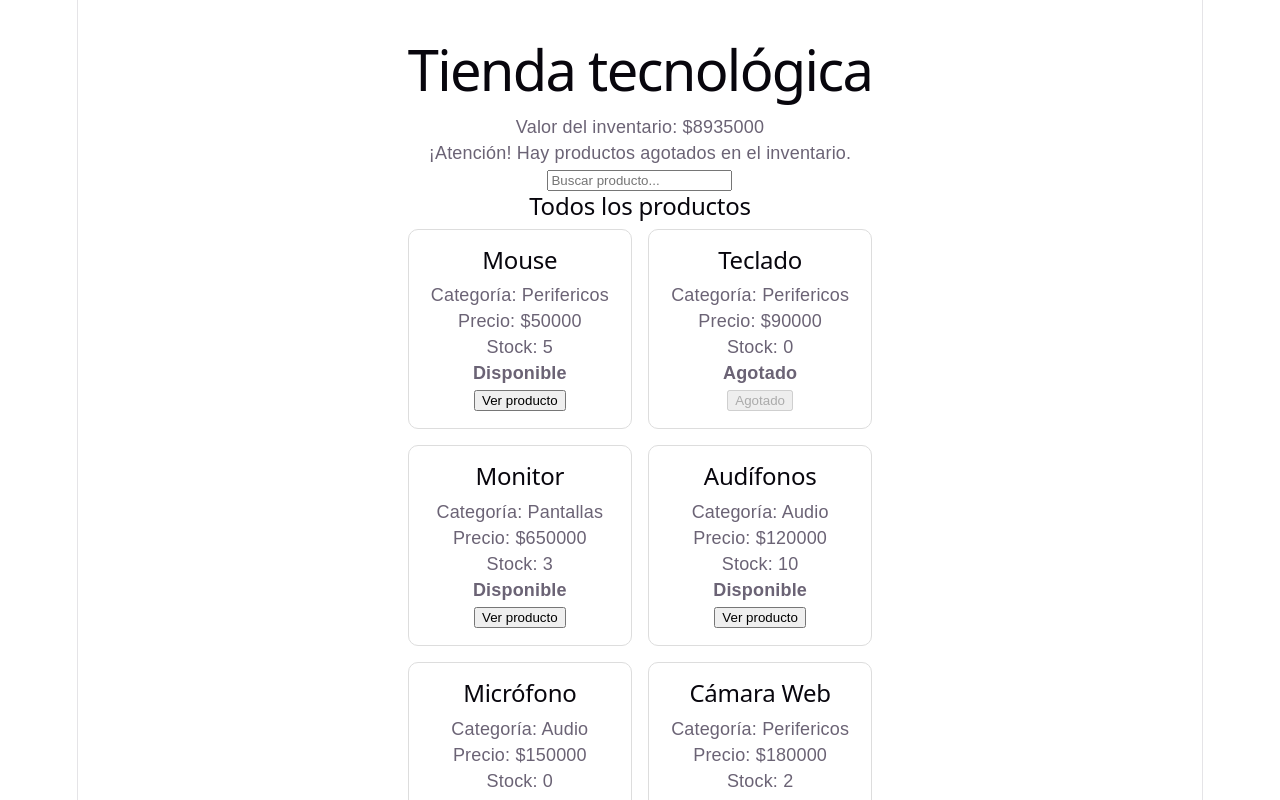
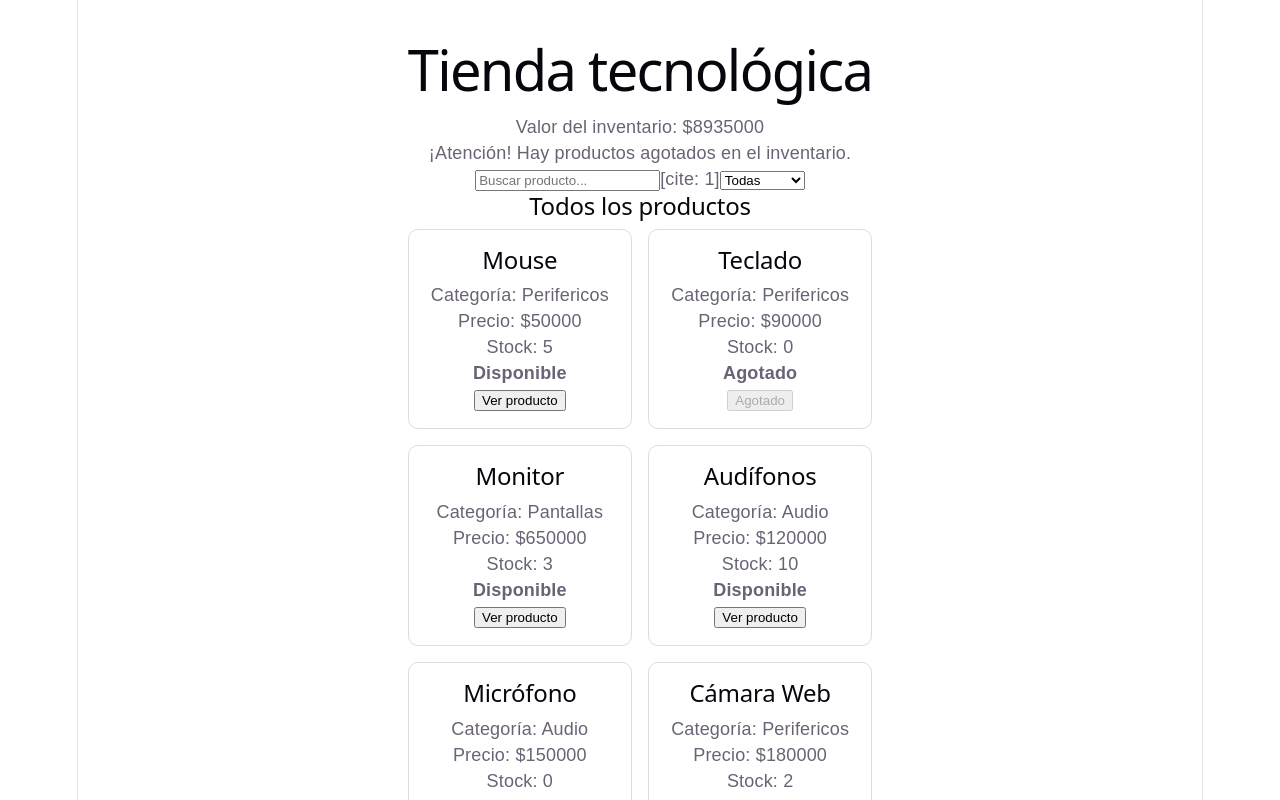
Before and after one commit to ElOmar2702/git_javascript_react, a React (Vite) app in the folder tienda-react/: page / in a window 1280 px wide. Shown: the top 800 px of the page. Built offline with nearby package versions, Linux system fonts and the light colour scheme.

Commit message:
Mision 8

```diff
--- a/tienda-react/src/App.jsx
+++ b/tienda-react/src/App.jsx
@@ -5,6 +5,8 @@ import './App.css';
 
 function App() {
   const [busqueda, setBusqueda] = useState("");
+  // 1. Segundo estado para la categoría
+  const [categoria, setCategoria] = useState("Todas");
 
   const disponibles = productos.filter(producto => producto.stock > 0);
   const hayAgotados = productos.some(producto => producto.stock === 0);
@@ -13,13 +15,17 @@ function App() {
     0
   );
 
-  const productosFiltrados = productos.filter(producto =>
-    producto.nombre
+  // 2. Modificación del filtro combinando nombre y categoría
+  const productosFiltrados = productos.filter(producto => {
+    const coincideNombre = producto.nombre
       .toLowerCase()
-      .includes(
-        busqueda.toLowerCase()
-      )
-  );
+      .includes(busqueda.toLowerCase());
+
+    const coincideCategoria =
+      categoria === "Todas" || producto.categoria === categoria;
+
+    return coincideNombre && coincideCategoria;
+  });
 
   return (
     <main className="contenedor">
@@ -36,6 +42,16 @@ function App() {
           setBusqueda(evento.target.value);
         }}
       />
+
+      {/* 3. Selector de categoría */}[cite: 1]
+      <select
+        value={categoria}
+        onChange={(evento) => setCategoria(evento.target.value)}
+      >
+        <option value="Todas">Todas</option>
+        <option value="Perifericos">Periféricos</option>
+        <option value="Pantallas">Pantallas</option>
+      </select>
 
       <h2>Todos los productos</h2>
 
```
